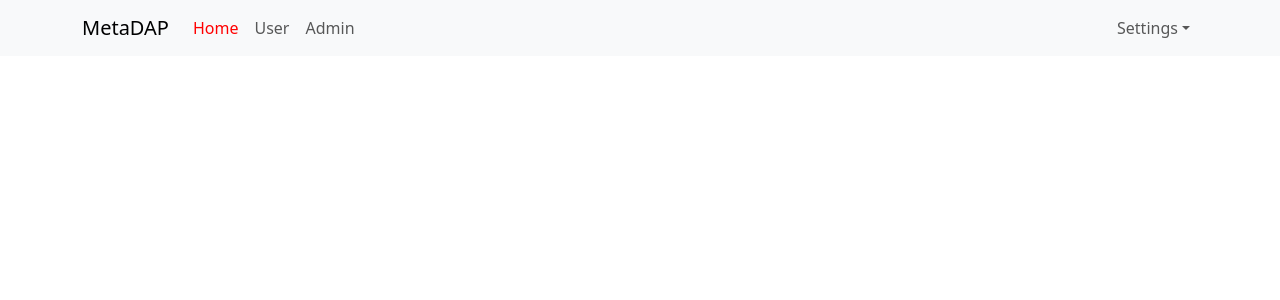
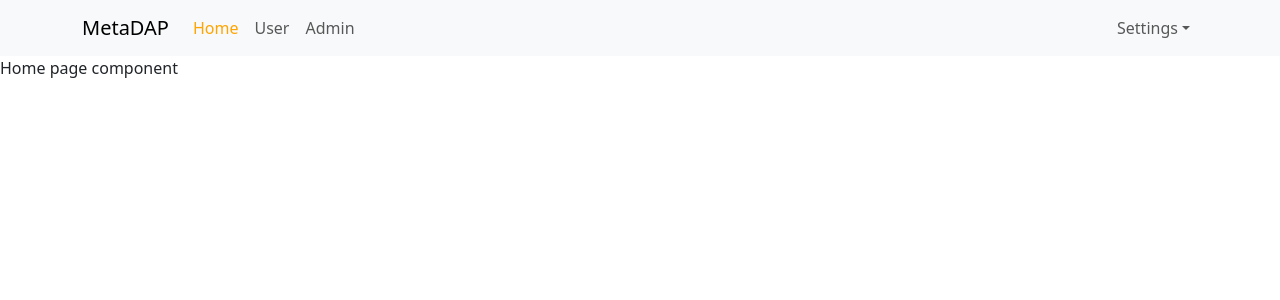
Before and after one commit to bangbigbee/react-ultimate, a React (Create React App) app: page / in a window 1280 px wide. Shown: the top 300 px of the page. Built offline with nearby package versions, Linux system fonts and the light colour scheme.

Commit message:
index route

```diff
--- a/src/App.scss
+++ b/src/App.scss
@@ -14,7 +14,7 @@
     .navbar-nav {
       .nav-link {
         &.active {
-          color:red;
+          color:orange;
         }
       }
     }
--- a/src/components/Header/Header.js
+++ b/src/components/Header/Header.js
@@ -8,7 +8,7 @@
   return (
     <Navbar bg="light" expand="lg">
       <Container>
-        <Navbar.Brand href="#home">MetaDAP</Navbar.Brand>
+        <NavLink to="/" className = "navbar-brand">MetaDAP</NavLink>
         <Navbar.Toggle aria-controls="basic-navbar-nav" />
         <Navbar.Collapse id="basic-navbar-nav">
           <Nav className="me-auto">
@@ -18,13 +18,9 @@
           </Nav>
           <Nav>
           <NavDropdown title="Settings" id="basic-nav-dropdown">
-              <NavDropdown.Item href="#action/3.1">Log in</NavDropdown.Item>
-              <NavDropdown.Item href="#action/3.2">
-                Log out
-              </NavDropdown.Item>
-              <NavDropdown.Item href="#action/3.3">
-                Profile
-              </NavDropdown.Item>
+              <NavDropdown.Item >Log in</NavDropdown.Item>
+              <NavDropdown.Item >Log out</NavDropdown.Item>
+              <NavDropdown.Item >Profile</NavDropdown.Item>
             </NavDropdown>
           </Nav>
         </Navbar.Collapse>
--- /dev/null
+++ b/src/components/Home/HomePage.js
@@ -0,0 +1,8 @@
+const HomePage = (props) => {
+    return(
+        <div className="homepage-container">
+            Home page component
+        </div>
+    )
+}
+export default HomePage;
--- a/src/index.js
+++ b/src/index.js
@@ -14,6 +14,7 @@
 } from "react-router-dom";
 import User from './components/User/User';
 import Admin from './components/Admin/Admin'
+import HomePage from './components/Home/HomePage';
 
 
 const root = ReactDOM.createRoot(document.getElementById('root'));
@@ -22,6 +23,7 @@
     <BrowserRouter>
     <Routes>
       <Route path = "/" element = {<App/>}>
+      <Route index element = {<HomePage/>}/>
         <Route path = "users" element = {<User/>}/>
         <Route path = "admins" element = {<Admin/>}/>
       </Route>
```
